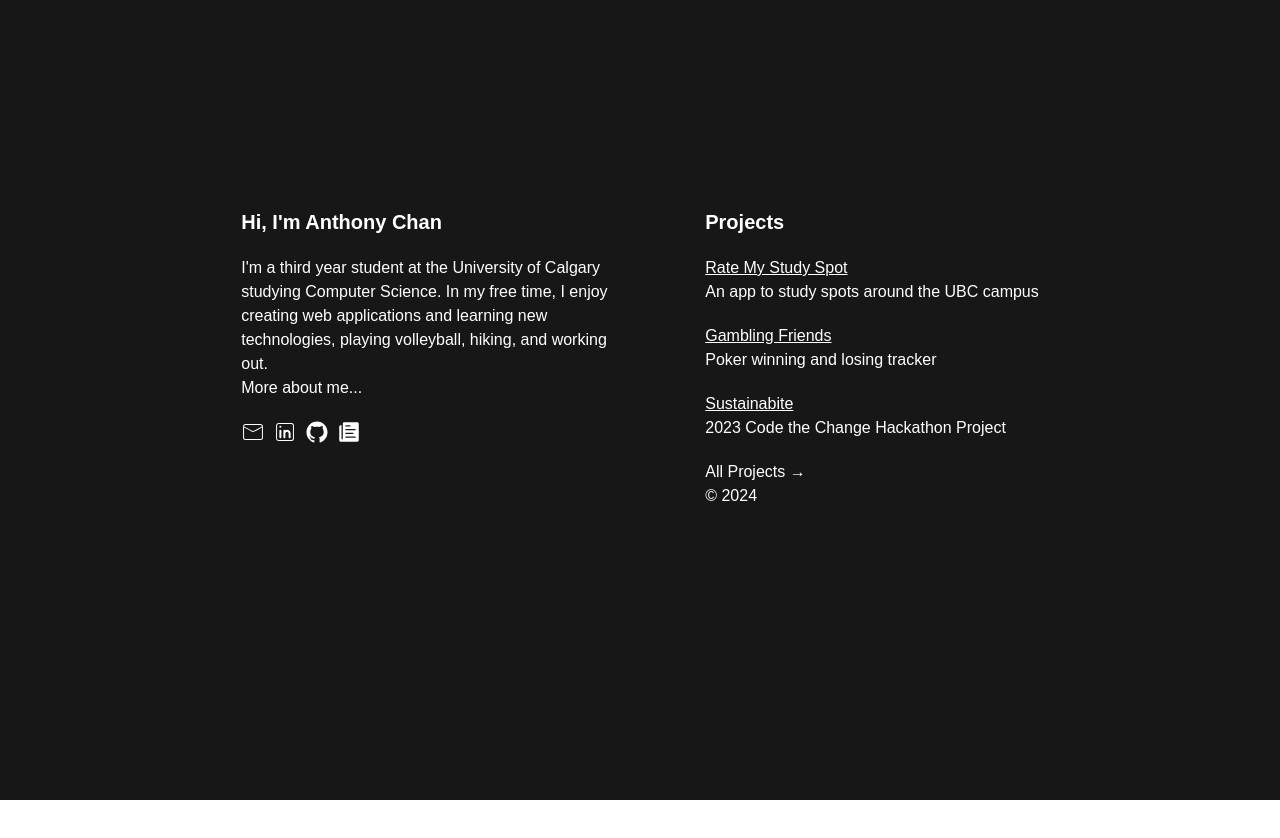
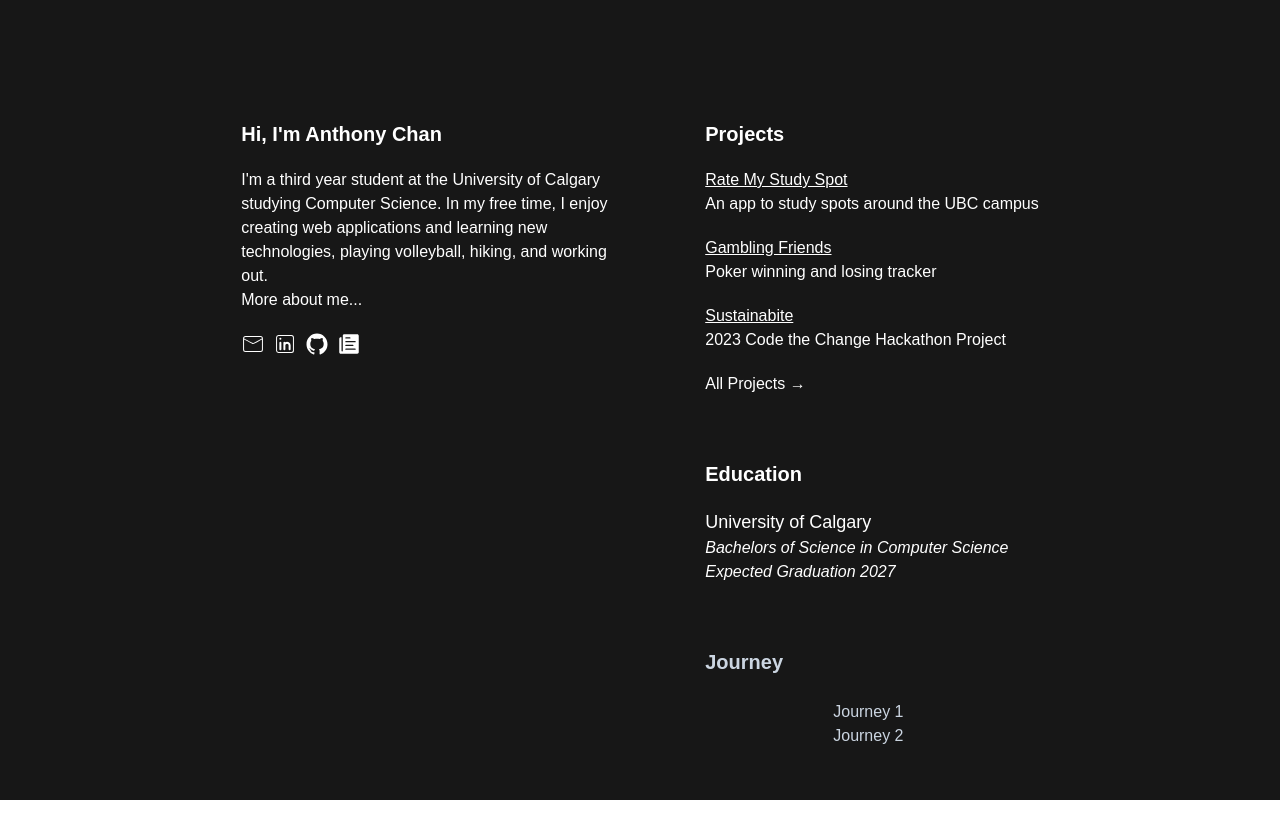
Before and after one commit to anthonyych4n/anthony-portfolio-new, a Next.js app: page / in a window 1280 px wide. Shown: the top 838 px of the page. Before the commit the page ends 800 px from the top, so only its background shows below. Built offline with nearby package versions, Linux system fonts and the light colour scheme.

Commit message:
Added education

```diff
--- a/src/app/page.tsx
+++ b/src/app/page.tsx
@@ -2,15 +2,14 @@ import About from '@/components/about/about';
 import Background from '@/components/background/background';
 import Footer from '@/components/footer';
 
-
 export default function Home() {
   return (
     <div className='flex items-center justify-center h-screen bg-neutral-900 space-x-20 '>
-      <div className='min-w-30 h-96'>
+      <div className='min-w-30 h-[70%]'>
         <About />
         {/*<Animation />*/}
       </div>
-      <div className='min-w-30 scroll-smooth h-96'>
+      <div className='min-w-30 scroll-smooth h-[70%] space-y-20'>
         <Background />
         <Footer />
       </div>
--- /dev/null
+++ b/src/app/projects/gambling-friends/page.tsx
@@ -0,0 +1,18 @@
+
+export default function GamblingFriends() {
+    return (
+        <div>
+            {/** back arrow here */}
+            <h1>Gambling Friends</h1>
+            <p>Here are some of my projects:</p>
+            <ul>
+                <li>
+                    <a href="/projects/gambling-friends/1">Gambling Friends 1</a>
+                </li>
+                <li>
+                    <a href="/projects/gambling-friends/2">Gambling Friends 2</a>
+                </li>
+            </ul>
+        </div>
+    )
+}
--- /dev/null
+++ b/src/app/projects/ratemystudyspot/page.tsx
@@ -0,0 +1,18 @@
+
+export default function RateMyStudySpot() {
+    return (
+        <div>
+            {/** back arrow here */}
+            <h1>Rate My Study Spot</h1>
+            <p>Here are some of my projects:</p>
+            <ul>
+                <li>
+                    <a href="/projects/ratemystudyspot/1">Rate My Study Spot 1</a>
+                </li>
+                <li>
+                    <a href="/projects/ratemystudyspot/2">Rate My Study Spot 2</a>
+                </li>
+            </ul>
+        </div>
+    )
+}
--- /dev/null
+++ b/src/app/projects/sustainabite/page.tsx
@@ -0,0 +1,18 @@
+
+export default function Sustainabite() {
+    return (
+        <div>
+            {/** back arrow here */}
+            <h1>Sustainabite</h1>
+            <p>Here are some of my projects:</p>
+            <ul>
+                <li>
+                    <a href="/projects/sustainabite/1">Sustainabite 1</a>
+                </li>
+                <li>
+                    <a href="/projects/sustainabite/2">Sustainabite 2</a>
+                </li>
+            </ul>
+        </div>
+    )
+}
--- a/src/components/background/background.tsx
+++ b/src/components/background/background.tsx
@@ -1,12 +1,13 @@
+import Education from "./education/education";
+import Journey from "./journey/journey";
 import Projects from "./projects/projects";
-
 export default function Background() {
     return (
         <div className='flex flex-col max-w-md gap-y-16'>
             {<Projects />}
-            {/*<Education />}
+            {<Education />}
             {<Journey />}
-            {<Skills />*/}
+            {/*<Skills />*/}
         </div>
     );
 }
--- a/src/components/background/education/education.tsx
+++ b/src/components/background/education/education.tsx
@@ -1,16 +1,13 @@
 
 export default function Education() {
     return (
-        <div className="text-slate-300">
-            <h2>Education</h2>
-            <p>Here is my education:</p>
-            <ul>
-                <li>
-                    <p>University of Toronto</p>
-                    <p>Computer Science</p>
-                    <p>2018-2022</p>
-                </li>
-            </ul>
+        <div className="flex flex-col space-y-5 text-white">
+            <h1>Education</h1>
+            <div>
+                    <h2 className="text-lg">University of Calgary</h2>
+                    <p className="italic">Bachelors of Science in Computer Science </p>
+                    <p className="italic">Expected Graduation 2027</p>
+            </div>
         </div>
     );
 }
--- a/src/components/background/journey/journey.tsx
+++ b/src/components/background/journey/journey.tsx
@@ -3,7 +3,7 @@ export default function Journey() {
     return (
         <div className="text-slate-300">
             <h1>Journey</h1>
-            <p>Here is my journey:</p>
+            <div className="relative pl-8 sm:pl-32 py-6 group">
             <ul>
                 <li>
                     <a href="/journey/1">Journey 1</a>
@@ -12,6 +12,8 @@ export default function Journey() {
                     <a href="/journey/2">Journey 2</a>
                 </li>
             </ul>
+            </div>
+
         </div>
     );
 }
--- a/src/components/background/projects/projects.tsx
+++ b/src/components/background/projects/projects.tsx
@@ -6,18 +6,17 @@ export default function Projects() {
             <h1 className="text-xl font-semibold">Projects</h1>
             <ul className="space-y-5">
                 <li>
-                    <Link href="/projects" className="underline">Rate My Study Spot</Link>
+                    <Link href="/projects/ratemystudyspot" className="underline">Rate My Study Spot</Link>
                     <p>An app to study spots around the UBC campus</p>
                 </li>
                 <li>
-                    <Link href="/projects" className="underline">Gambling Friends</Link>
+                    <Link href="/projects/gambling-friends" className="underline">Gambling Friends</Link>
                     <p>Poker winning and losing tracker</p>
                 </li>
                 <li>
-                    <Link href="/projects" className="underline">Sustainabite</Link>
+                    <Link href="/projects/sustainabite" className="underline">Sustainabite</Link>
                     <p>2023 Code the Change Hackathon Project</p>
                 </li>
-
             </ul>
             <div>
                 <Link href="/projects" className="hover:text-neutral-200 relative hover:underline" >All Projects →</Link>
```
